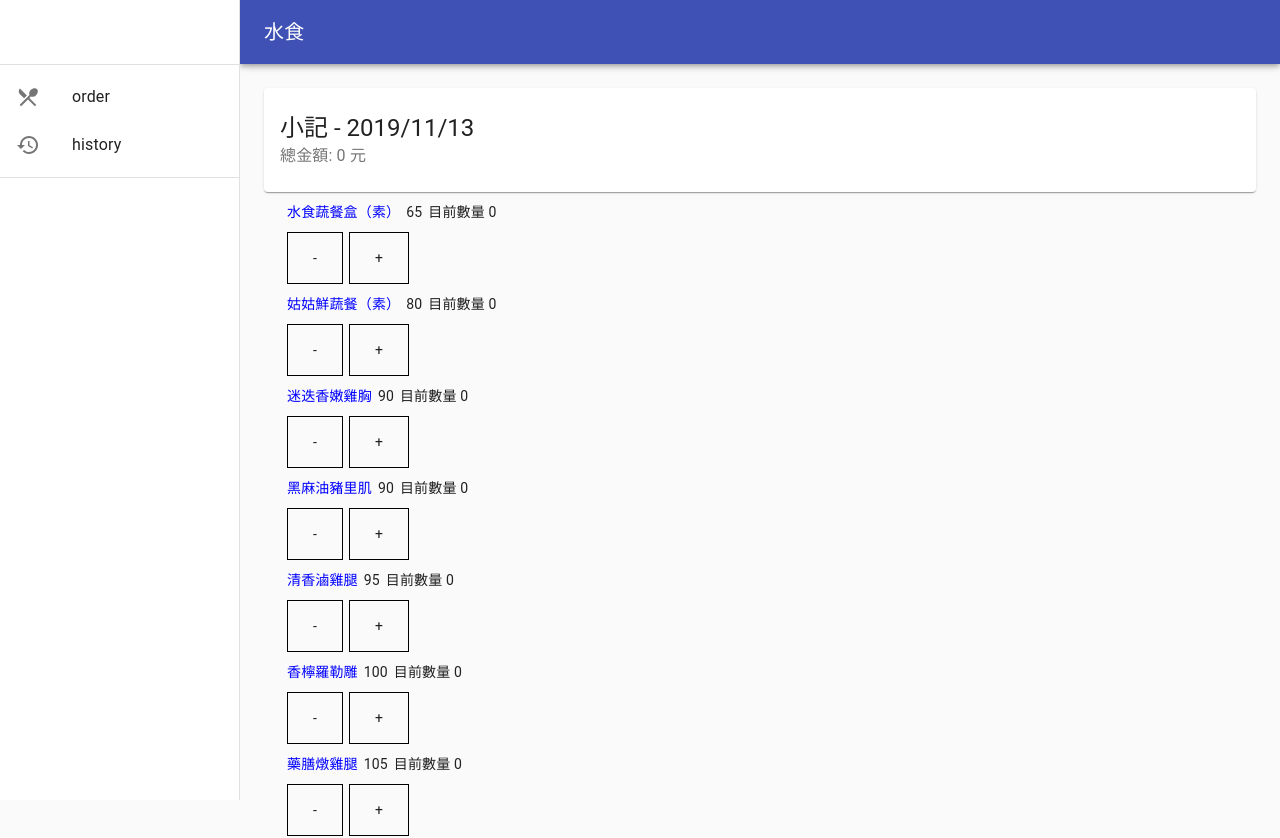
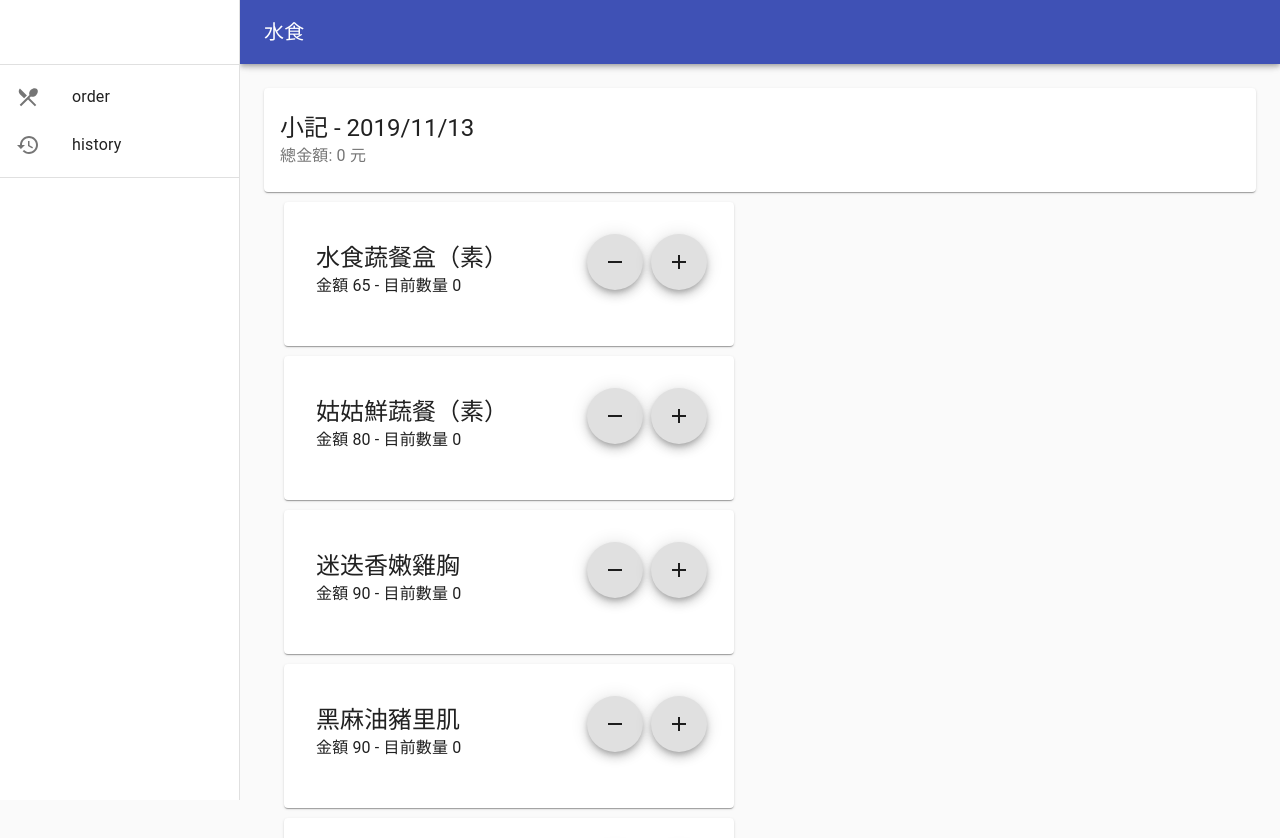
Before and after one commit to pxiaopos/xioapos, a React (Create React App) app: page /#/order in a window 1280 px wide. Shown: the top 838 px of the page. Built offline with nearby package versions, Linux system fonts and the light colour scheme.

Commit message:
Add mean style

```diff
--- /dev/null
+++ b/src/components/Meal.js
@@ -0,0 +1,52 @@
+import React from 'react';
+import { makeStyles } from '@material-ui/core/styles';
+import Paper from '@material-ui/core/Paper';
+import Typography from '@material-ui/core/Typography';
+import CardContent from '@material-ui/core/CardContent';
+import CardActions from '@material-ui/core/CardActions';
+import Fab from '@material-ui/core/Fab';
+import AddIcon from '@material-ui/icons/Add';
+import RemoveIcon from '@material-ui/icons/Remove';
+
+const useStyles = makeStyles(theme => ({
+  root: {
+        display: "flex",
+        flex: 1,
+        padding: theme.spacing(3, 2),
+        margin: 10,
+        width: 450
+  },
+  details: {
+        display: 'flex',
+        flexDirection: 'row',
+        width: 300
+  },
+  content: {
+        flex: '1 0 auto',
+  },
+  cover: {
+        width: 150,
+  },
+}));
+
+export default function PaperSheet(props) {
+    const { count, id, num, v: { item, price } } = props
+    const classes = useStyles();
+
+    return (
+        <Paper className={classes.root}>
+            <div className={classes.details}>
+                <CardContent className={classes.content}>
+                    <Typography variant="h5" component="h3">{ item }</Typography>
+                    <Typography component="p">金額 { price } - 目前數量 { num || 0 }</Typography>
+                </CardContent>
+            </div>
+            <div className={classes.cover}>
+                <CardActions className={classes.content}>
+                    <Fab fontSize="small" aria-label="remove" onClick={ e => count(id, -1, -price) } ><RemoveIcon /></Fab>
+                    <Fab fontSize="small" aria-label="add" onClick={ e => count(id, 1, price) } ><AddIcon /></Fab>
+                </CardActions>
+            </div>
+        </Paper>
+    );
+}
--- a/src/containers/Order.js
+++ b/src/containers/Order.js
@@ -1,10 +1,10 @@
 // TODO: reacthook -> typescript
 import React, { PureComponent as Component } from 'react';
-import cx from 'classnames'
 import { compose } from 'redux'
 import { connect } from 'react-redux'
 
 import Totaling from '../components/Totaling'
+import Meal from '../components/Meal'
 
 import actions from '../actions'
 import { today } from '../helper/time'
@@ -89,33 +89,7 @@ class Order extends Component {
       <div>
         <Totaling sum={sum}/>
         <div className={styles.menuContainer}>
-          {
-            menu.list.map((v, i) => {
-              return (
-                <div key={i}>
-                  <div className={styles.container} >
-                    <p className={cx(styles.box, styles.item)}>{ v.item }</p>
-                    <p className={styles.box}>{ v.price }</p>
-                    <p className={styles.box}>目前數量 { counter[i] || 0 }</p>
-                  </div>
-                  <div className={styles.container} key={i}>
-                    <p
-                      className={cx(styles.box, styles.btn)}
-                      onClick={ e => {
-                        this.Count(i, -1, -v.price)
-                      }}
-                    >-</p>
-                    <p
-                      className={cx(styles.box, styles.btn)}
-                      onClick={ e => {
-                        this.Count(i, 1, v.price)
-                      }}
-                    >+</p>
-                  </div>
-                </div>
-              )
-            })
-          }
+          { menu.list.map((v, i) => <Meal key={i} count={this.Count} id={i} v={v} num={counter[i]} />) }
         </div>
       </div>
     )
```
